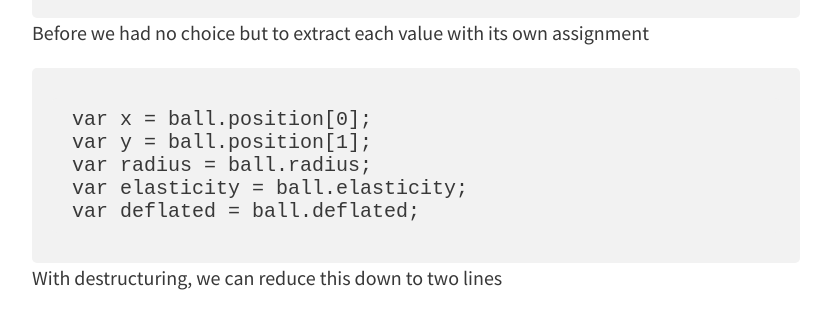
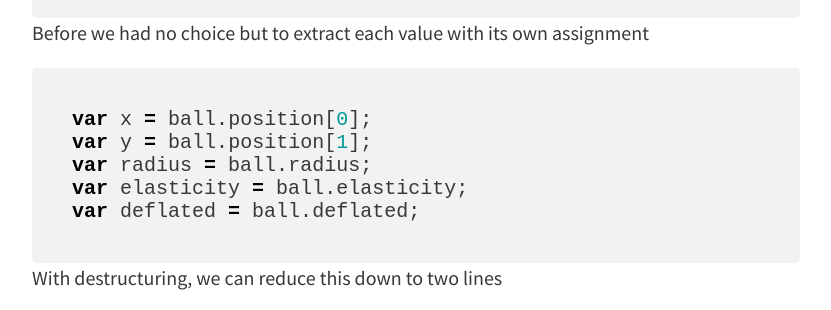
Before and after one commit to caspervonb/caspervonb.github.bak, a Jekyll site: the page built from _posts/2015-03-03-overview-javascript-2015.markdown, in a window 1280 px wide and 900 px high, scrolled down 3882 px. Shown: the part 152-462 px from the top of the window, without its empty margins (224-1055 px from the left). Built offline with Jekyll 4.4.1, drawn with Linux system fonts in a browser that asks for light colours; nearby versions of some CDN libraries; Markdown is read by kramdown in place of the engine named in the settings; comment, search, counter and statistics services are not loaded; some of the changed text lies outside the part shown.

Commit message:
Update 2015-03-03-overview-javascript-2015.markdown

````diff
--- a/_posts/2015-03-03-overview-javascript-2015.markdown
+++ b/_posts/2015-03-03-overview-javascript-2015.markdown
@@ -112,6 +112,7 @@ function f(x, y) {
 ```
 
 We can now simply inline that information in the function parameters
+
 ```js
 function f(x, y=42) {
   return x + y;
@@ -122,6 +123,7 @@ function f(x, y=42) {
 Destructuring assignment allows us to assign parts of an object to several variables at once.
 
 So lets say we have a `ball`,  the ball is defined as
+
 ```js
 var ball = {
   position: [0, 0],
@@ -132,7 +134,8 @@ var ball = {
 ```
 
 Before we had no choice but to extract each value with its own assignment
-```
+
+```js
 var x = ball.position[0];
 var y = ball.position[1];
 var radius = ball.radius;
@@ -152,7 +155,7 @@ var { radius, elasticity, deflated } = ball;
 ### Iterators
 Iterators allow iteration over arbitrary objects, while this is not strictly a language feature, rather a protocol/pattern. any object can be an iterator as long as it defines a `next()` method, any object can be iterable as long as it defines  an ` @@iterator` method, e.g via `Symbol.iterator`.
 
-```javascript
+```js
 function RangeIterator(min, max) {
    this['iterator'] = function () {
       var current = min;
@@ -176,18 +179,19 @@ The `for-of` loop allows you to conveniently loop over iterable objects.
 
 Example:
 
-```javascript
+```js
 for (let i of new RangeIterator([1, 10])) {
    console.log(i);
 }
 ```
 
 ### Generators
+
 Generators make it easy to create iterators. Instead of tracking state yourself and implementing `iterator`, you just use yield (or yield* to yield each element in an iterator).
 
 Example:
 
-```javascript
+```js
 function *range(min, max) {
    for (var i = min; i < max; i++) {
       yield i;
@@ -200,6 +204,7 @@ for (let value of range(0, 100)) {
 ```
 
 ### Method Definition Shorthand
+
 Method Definition Shorthand is a shorthand syntax for method definitions in object initializers, whereas before we would explicitly state the property name.
 
 ```js
@@ -211,7 +216,8 @@ var obj = {
 ```
 
 We can now infer that from the function name itself
-```
+
+```js
 obj = {
    toString() {
       return 'obj';
@@ -220,6 +226,7 @@ obj = {
 ```
 
 ### Modules
+
 Modules provide declarative syntax for module patterns.
 
 ```js
@@ -289,7 +296,8 @@ a.push(...b); // => [0, 1, 2, 3, 4, 5]
 ```
 
 ### Template Strings
-```javascript
+
+```js
 var x = 1;
 var y = 2;
 console.log(`${ x } + ${ y } = ${ x + y}`); // => "1 + 2 = 3"
````
